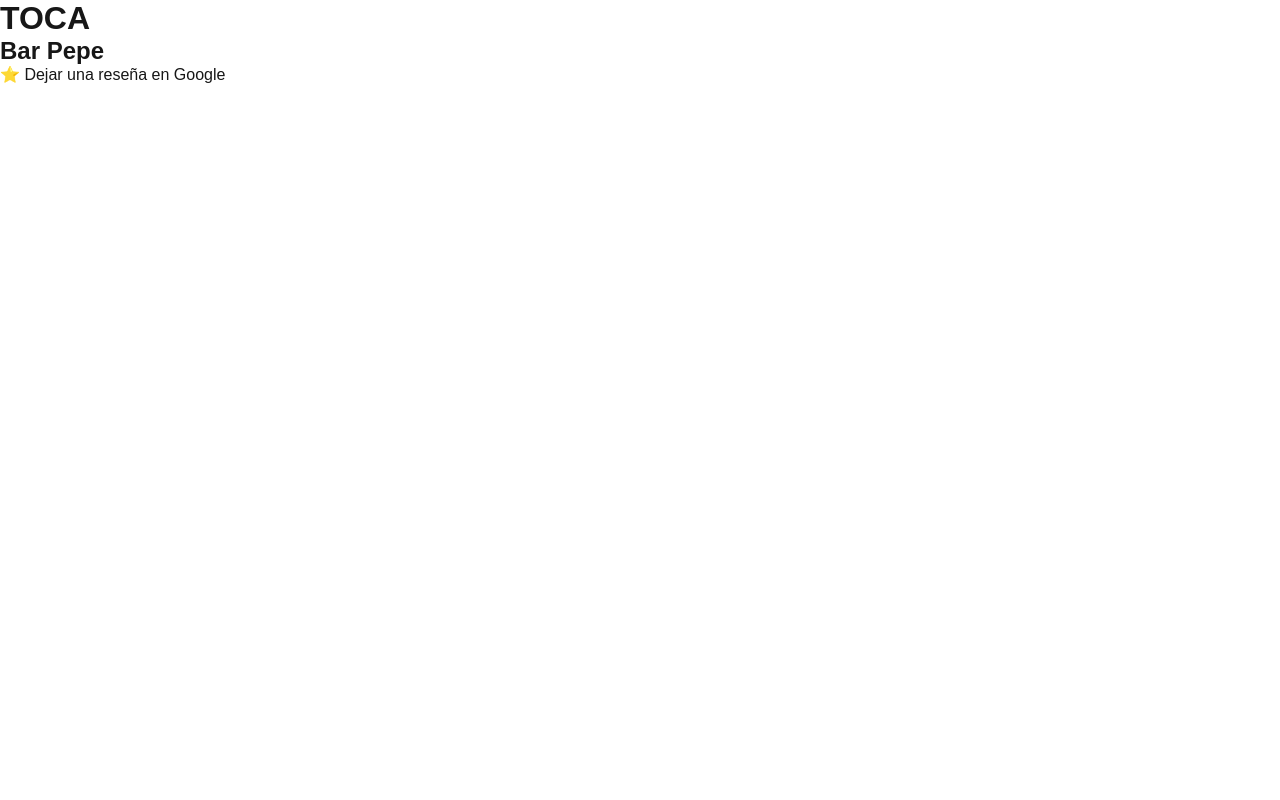
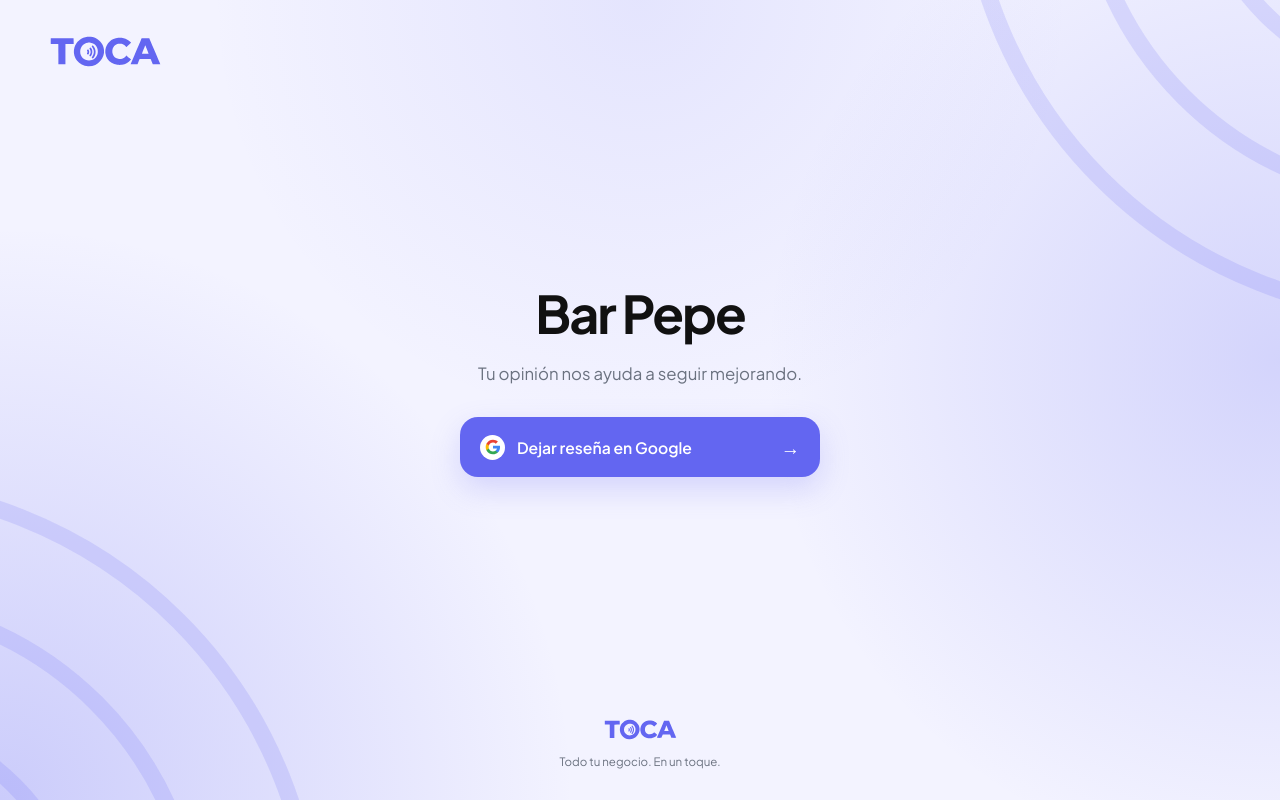
Before and after one commit to DanielGalvinCobos/toca, a Next.js app: page /bar-pepe in a window 1280 px wide. Built offline with nearby package versions, Linux system fonts and the light colour scheme.

Commit message:
Actualiza diseño y logo de TOCA

```diff
--- a/app/[slug]/page.tsx
+++ b/app/[slug]/page.tsx
@@ -1,3 +1,4 @@
+import Image from "next/image";
 import { notFound } from "next/navigation";
 import { getBusinessBySlug } from "@/lib/businesses";
 
@@ -6,6 +7,40 @@ type PageProps = {
     slug: string;
   }>;
 };
+
+function NfcWaves({ className }: { className: string }) {
+  return (
+    <svg
+      className={className}
+      viewBox="0 0 400 400"
+      aria-hidden="true"
+    >
+      <path
+        d="M 0 100 A 300 300 0 0 1 300 400"
+        fill="none"
+        stroke="currentColor"
+        strokeWidth="11"
+        strokeLinecap="round"
+      />
+
+      <path
+        d="M 0 175 A 225 225 0 0 1 225 400"
+        fill="none"
+        stroke="currentColor"
+        strokeWidth="11"
+        strokeLinecap="round"
+      />
+
+      <path
+        d="M 0 250 A 150 150 0 0 1 150 400"
+        fill="none"
+        stroke="currentColor"
+        strokeWidth="11"
+        strokeLinecap="round"
+      />
+    </svg>
+  );
+}
 
 export default async function BusinessPage({ params }: PageProps) {
   const { slug } = await params;
@@ -17,14 +52,90 @@ export default async function BusinessPage({ params }: PageProps) {
   }
 
   return (
-    <main>
-      <h1>TOCA</h1>
+    <main className="toca-page">
+      <NfcWaves className="nfc-decoration nfc-decoration-left" />
+      <NfcWaves className="nfc-decoration nfc-decoration-right" />
 
-      <h2>{business.name}</h2>
+      <header className="toca-header">
+        <Image
+          src="/logo/toca.svg"
+          alt="TOCA"
+          width={105}
+          height={40}
+          priority
+        />
+      </header>
 
-      <a href={business.googleReviewUrl}>
-        ⭐ Dejar una reseña en Google
-      </a>
+      <section className="toca-main">
+        {business.logoUrl && (
+          <Image
+            className="business-logo"
+            src={business.logoUrl}
+            alt={`Logo de ${business.name}`}
+            width={92}
+            height={92}
+          />
+        )}
+
+        <h1 className="business-name">
+          {business.name}
+        </h1>
+
+        <p className="business-description">
+          Tu opinión nos ayuda a seguir mejorando.
+        </p>
+
+        <a
+          className="review-button"
+          href={business.googleReviewUrl}
+          target="_blank"
+          rel="noopener noreferrer"
+        >
+          <span className="google-icon">
+            <svg
+              viewBox="0 0 48 48"
+              width="16"
+              height="16"
+              aria-hidden="true"
+            >
+              <path
+                fill="#4285F4"
+                d="M45.12 24.5c0-1.56-.14-3.06-.4-4.5H24v8.51h11.84c-.51 2.75-2.06 5.08-4.39 6.64v5.52h7.11c4.16-3.83 6.56-9.47 6.56-16.17z"
+              />
+              <path
+                fill="#34A853"
+                d="M24 46c5.94 0 10.92-1.97 14.56-5.33l-7.11-5.52c-1.97 1.32-4.49 2.1-7.45 2.1-5.73 0-10.58-3.87-12.31-9.07H4.34v5.7C7.96 41.07 15.4 46 24 46z"
+              />
+              <path
+                fill="#FBBC05"
+                d="M11.69 28.18C11.25 26.86 11 25.45 11 24s.25-2.86.69-4.18v-5.7H4.34C2.85 17.09 2 20.45 2 24s.85 6.91 2.34 9.88l7.35-5.7z"
+              />
+              <path
+                fill="#EA4335"
+                d="M24 10.75c3.23 0 6.13 1.11 8.41 3.29l6.31-6.31C34.91 4.18 29.93 2 24 2 15.4 2 7.96 6.93 4.34 14.12l7.35 5.7c1.73-5.2 6.58-9.07 12.31-9.07z"
+              />
+            </svg>
+          </span>
+
+          <span>Dejar reseña en Google</span>
+
+          <span className="review-arrow">→</span>
+        </a>
+      </section>
+
+      <footer className="toca-footer">
+        <Image
+          className="toca-footer-logo"
+          src="/logo/toca.svg"
+          alt="TOCA"
+          width={75}
+          height={29}
+        />
+
+        <p className="toca-footer-slogan">
+          Todo tu negocio. En un toque.
+        </p>
+      </footer>
     </main>
   );
 }
--- a/app/globals.css
+++ b/app/globals.css
@@ -1,40 +1,45 @@
+@import url("https://fonts.googleapis.com/css2?family=Plus+Jakarta+Sans:wght@400;500;600;700&display=swap");
+
 :root {
-  --background: #ffffff;
-  --foreground: #171717;
+  --toca-violet: #6366f1;
+  --toca-black: #111111;
+  --toca-gray: #6b7280;
+  --toca-light: #f5f5f7;
+  --toca-border: #e5e7eb;
+  --toca-white: #ffffff;
 }
 
-@media (prefers-color-scheme: dark) {
-  :root {
-    --background: #0a0a0a;
-    --foreground: #ededed;
-  }
-}
-
-html {
-  height: 100%;
+* {
+  box-sizing: border-box;
 }
 
 html,
 body {
-  max-width: 100vw;
-  overflow-x: hidden;
+  margin: 0;
+  padding: 0;
 }
 
 body {
-  min-height: 100%;
-  display: flex;
-  flex-direction: column;
-  color: var(--foreground);
-  background: var(--background);
-  font-family: Arial, Helvetica, sans-serif;
-  -webkit-font-smoothing: antialiased;
-  -moz-osx-font-smoothing: grayscale;
-}
-
-* {
-  box-sizing: border-box;
-  padding: 0;
-  margin: 0;
+  min-height: 100vh;
+  background:
+    radial-gradient(
+      circle at 0% 100%,
+      rgba(99, 102, 241, 0.28),
+      transparent 38%
+    ),
+    radial-gradient(
+      circle at 100% 45%,
+      rgba(99, 102, 241, 0.22),
+      transparent 38%
+    ),
+    radial-gradient(
+      circle at 50% 0%,
+      rgba(99, 102, 241, 0.10),
+      transparent 42%
+    ),
+    #f3f3ff;
+  color: var(--toca-black);
+  font-family: "Plus Jakarta Sans", sans-serif;
 }
 
 a {
@@ -42,8 +47,185 @@ a {
   text-decoration: none;
 }
 
-@media (prefers-color-scheme: dark) {
-  html {
-    color-scheme: dark;
+button,
+a {
+  -webkit-tap-highlight-color: transparent;
+}
+
+.toca-page {
+  position: relative;
+  min-height: 100svh;
+  overflow: hidden;
+  display: flex;
+  flex-direction: column;
+}
+
+.toca-header {
+  width: 100%;
+  padding: 28px 24px;
+  display: flex;
+  justify-content: center;
+}
+
+.toca-header img {
+  width: 105px;
+  height: auto;
+}
+
+.toca-main {
+  position: relative;
+  z-index: 1;
+  flex: 1;
+  width: 100%;
+  max-width: 700px;
+  margin: 0 auto;
+  padding: 35px 24px 40px;
+  display: flex;
+  flex-direction: column;
+  align-items: center;
+  justify-content: center;
+  text-align: center;
+}
+
+.business-name {
+  margin: 0;
+  font-size: clamp(2rem, 7vw, 3.25rem);
+  line-height: 1.1;
+  letter-spacing: -0.04em;
+  font-weight: 700;
+}
+
+.business-logo {
+  width: 92px;
+  height: 92px;
+  margin-bottom: 24px;
+  border-radius: 50%;
+  object-fit: contain;
+}
+
+.business-description {
+  max-width: 340px;
+  margin: 18px auto 30px;
+  color: var(--toca-gray);
+  font-size: 1rem;
+  line-height: 1.6;
+}
+
+.review-button {
+  width: min(100%, 360px);
+  min-height: 60px;
+  padding: 0 20px;
+  display: flex;
+  align-items: center;
+  gap: 12px;
+  border-radius: 18px;
+  background: var(--toca-violet);
+  color: var(--toca-white);
+  font-size: 0.98rem;
+  font-weight: 600;
+  box-shadow: 0 12px 30px rgba(99, 102, 241, 0.22);
+  transition:
+    transform 0.15s ease,
+    box-shadow 0.15s ease;
+}
+
+.review-button:hover {
+  transform: translateY(-2px);
+  box-shadow: 0 15px 34px rgba(99, 102, 241, 0.28);
+}
+
+.review-button:active {
+  transform: scale(0.98);
+}
+
+.google-icon {
+  width: 25px;
+  height: 25px;
+  flex-shrink: 0;
+  display: flex;
+  align-items: center;
+  justify-content: center;
+  border-radius: 50%;
+  background: white;
+}
+
+.review-arrow {
+  margin-left: auto;
+  font-size: 1.2rem;
+}
+
+.toca-footer {
+  position: relative;
+  z-index: 1;
+  padding: 28px 24px 30px;
+  text-align: center;
+}
+
+.toca-footer-logo {
+  width: 75px;
+  height: auto;
+  margin-bottom: 8px;
+}
+
+.toca-footer-slogan {
+  margin: 0;
+  color: var(--toca-gray);
+  font-size: 0.72rem;
+  line-height: 1.5;
+}
+
+/* Ondas NFC */
+
+.nfc-decoration {
+  position: absolute;
+  z-index: 0;
+  width: 500px;
+  height: 500px;
+  color: rgba(99, 102, 241, 0.16);
+  pointer-events: none;
+}
+
+.nfc-decoration-left {
+  left: -120px;
+  bottom: -120px;
+}
+
+.nfc-decoration-right {
+  right: -120px;
+  top: -120px;
+  transform: rotate(180deg);
+}
+
+@media (min-width: 768px) {
+  .toca-header {
+    justify-content: flex-start;
+    padding: 34px 48px;
+  }
+
+  .toca-main {
+    padding: 20px 48px 50px;
+  }
+
+  .toca-header img {
+    width: 115px;
+  }
+
+  .business-description {
+    font-size: 1.05rem;
+  }
+
+  .nfc-decoration {
+    width: 620px;
+    height: 620px;
+  }
+
+  .nfc-decoration-left {
+    left: -150px;
+    bottom: -150px;
+  }
+
+  .nfc-decoration-right {
+    right: -150px;
+    top: -150px;
   }
 }
--- a/app/layout.tsx
+++ b/app/layout.tsx
@@ -1,25 +1,21 @@
 import type { Metadata } from "next";
-import { Geist, Geist_Mono } from "next/font/google";
 import "./globals.css";
 
-const geistSans = Geist({
-  variable: "--font-geist-sans",
-  subsets: ["latin"],
-});
-
-const geistMono = Geist_Mono({
-  variable: "--font-geist-mono",
-  subsets: ["latin"],
-});
-
 export const metadata: Metadata = {
-  title: "Create Next App",
-  description: "Generated by create next app",
+  title: "TOCA",
+  description: "Todo tu negocio. En un toque.",
+  icons: {
+    icon: "/logo/toca-symbol.svg",
+  },
 };
 
-export default function RootLayout({ children }: LayoutProps<"/">) {
+export default function RootLayout({
+  children,
+}: Readonly<{
+  children: React.ReactNode;
+}>) {
   return (
-    <html lang="es" className={`${geistSans.variable} ${geistMono.variable}`}>
+    <html lang="es">
       <body>{children}</body>
     </html>
   );
--- a/data/businesses.ts
+++ b/data/businesses.ts
@@ -3,6 +3,7 @@ export type Business = {
   name: string;
   slug: string;
   googleReviewUrl: string;
+  logoUrl?: string;
 };
 
 export const businesses: Business[] = [
```
Also changed, not shown: public/logo/toca-symbol.svg (added), public/logo/toca.svg (added).
